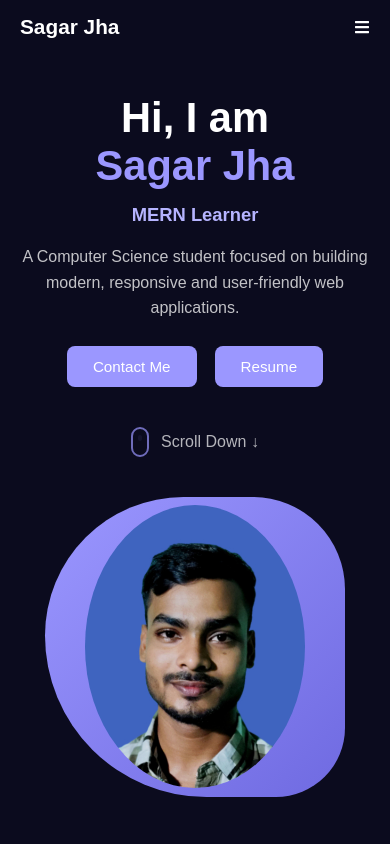
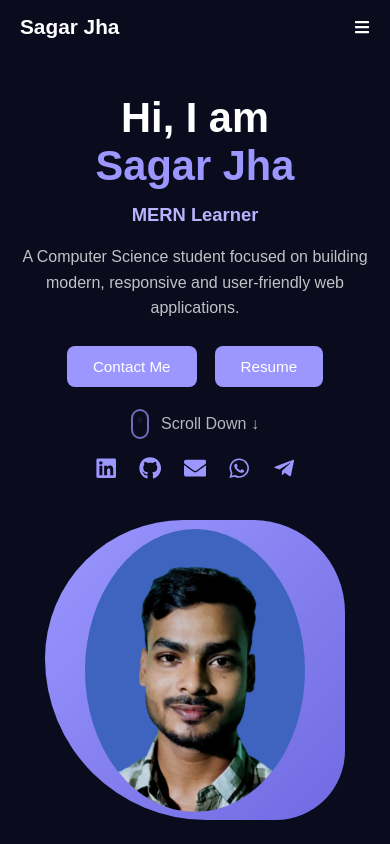
Before and after one commit to sagarjha33/portfolio, a React (Vite) app: page / in a window 390 px wide. Shown: the top 844 px of the page. Built offline with nearby package versions, Linux system fonts and the light colour scheme.

Commit message:
social logo fix for mobile view

```diff
--- a/src/App.jsx
+++ b/src/App.jsx
@@ -143,9 +143,9 @@ export default function App() {
     frontend development and the MERN stack. I enjoy turning ideas into
     interactive, responsive, and user-friendly web experiences.
     <br /><br />
-    I focus on writing clean code, learning modern technologies, and
+    {/* I focus on writing clean code, learning modern technologies, and
     continuously improving my problem-solving skills through real-world
-    projects.<br /><br />
+    projects.<br /><br /> */}
         </p>
         <div className="about-highlights">
           <span>🚀 Building responsive web applications</span>
--- a/src/index.css
+++ b/src/index.css
@@ -372,10 +372,10 @@ body {
     text-align: center;
     padding: 40px 30px;
   }
-
+/*
   .left-social {
     display: none;
-  }
+  } */
 
   .hero-img {
     margin-top: 40px;
@@ -516,3 +516,51 @@ body {
     text-align: center;
   }
 }
+/* ================= MOBILE: SOCIAL ICONS BETWEEN BUTTONS & SCROLL ===02/01/2026=========== */
+@media (max-width: 768px) {
+
+  /* Hero main container */
+  .hero {
+    display: flex;
+    flex-direction: column;
+    align-items: center;
+  }
+
+  /* Hero text block */
+  .hero-text {
+    order: 1;
+    display: flex;
+    flex-direction: column;
+    align-items: center;
+  }
+
+  /* Buttons */
+  .hero-buttons {
+    order: 2;
+  }
+
+  /* Social icons JUST BELOW buttons */
+  .left-social {
+    order: 3;                 /* 👈 buttons ke baad */
+    position: static;
+    display: flex;
+    flex-direction: row;
+    justify-content: center;
+    gap: 22px;
+    margin-top: 18px;
+    font-size: 1.4rem;
+  }
+
+  /* Scroll Down always BELOW icons */
+  .scroll {
+    order: 4;
+    margin-top: 22px;
+    justify-content: center;
+  }
+
+  /* Profile image last */
+  .hero-img {
+    order: 5;
+    margin-top: 35px;
+  }
+}
```
